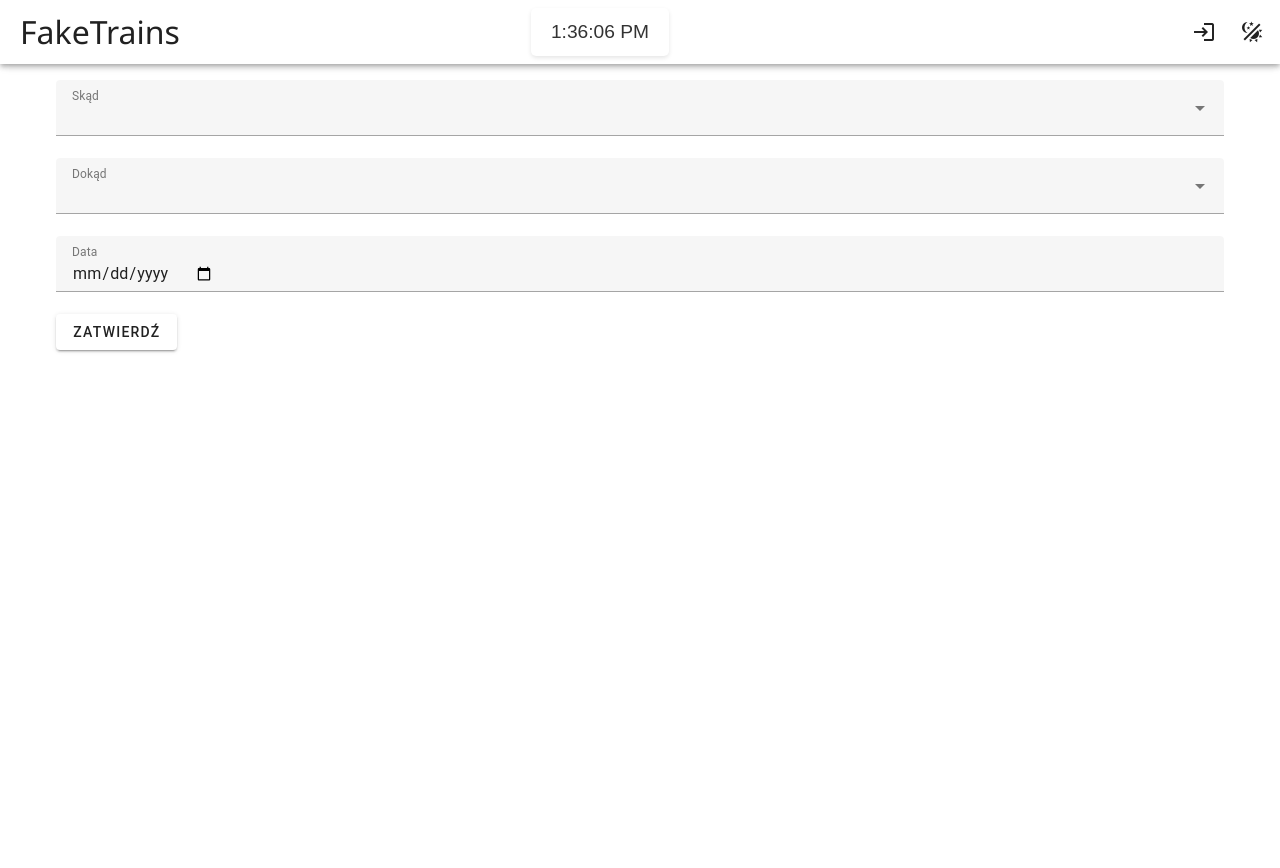
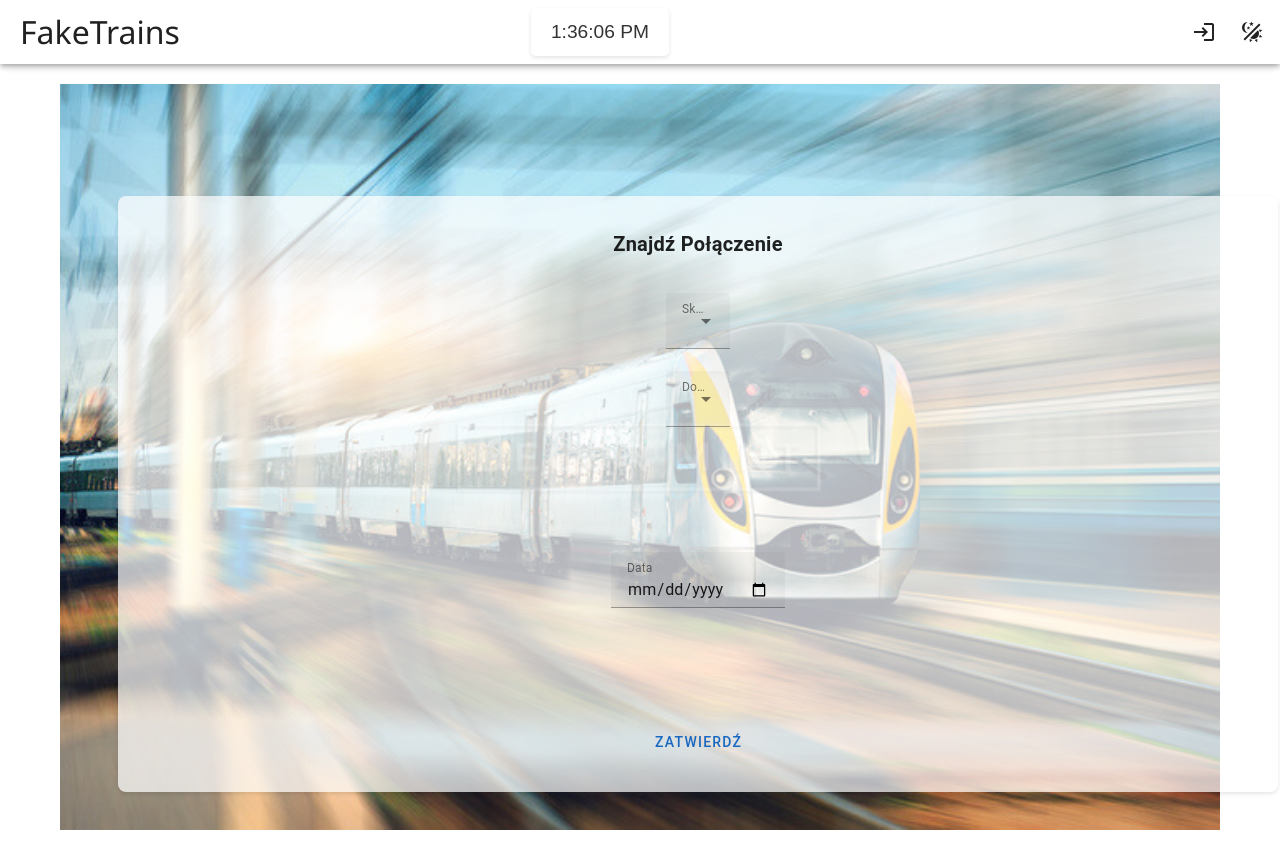
Before and after one commit to m-walas/faketrains, a Vue app in the folder frontend/: page / in a window 1280 px wide. Shown: the top 868 px of the page. Before the commit the page ends 800 px from the top, so only its background shows below. Built offline with nearby package versions, Linux system fonts and the light colour scheme.

Commit message:
wersja niedokonczona

```diff
--- a/frontend/src/components/SearchTripForm.vue
+++ b/frontend/src/components/SearchTripForm.vue
@@ -1,21 +1,88 @@
 <template>
-  <v-form>
+  <v-container fluid class="main-container">
+    <v-row>
+      <!-- Zdjęcie na środku strony -->
+      <v-col cols="12" class="image-col">
+        <v-img src="../assets/tlo.jpg" class="full-height"></v-img>
+
+        <!-- Formularz na zdjęciu -->
+        <v-card class="form-card" >
+          <!-- Sekcja "Trasa" -->
+          <v-card-title class="headline font-weight-bold mb-2">Znajdź Połączenie</v-card-title>
+          <v-divider></v-divider>
+          <v-card-text>
             <v-autocomplete
               :items="citiesFrom"
               label="Skąd"
               v-model="selectedCityFrom"
               @input="fetchCitiesFrom"
+              :loading="isLoadingFrom"
             ></v-autocomplete>
             <v-autocomplete
               :items="citiesTo"
               label="Dokąd"
               v-model="selectedCityTo"
               @input="fetchCitiesTo"
+              :loading="isLoadingTo"
             ></v-autocomplete>
+          </v-card-text>
+
+          <!-- Sekcja "Data" -->
+          <v-divider></v-divider>
+          <v-card-text>
             <v-text-field type="date" label="Data"></v-text-field>
-    <v-btn @click="search">Zatwierdź</v-btn>
-  </v-form>
+          </v-card-text>
+
+          <!-- Przycisk do rozpoczęcia wyszukiwania -->
+          <v-divider></v-divider>
+          <v-card-actions>
+            <v-btn color="primary" @click="search">Zatwierdź</v-btn>
+          </v-card-actions>
+        </v-card>
+      </v-col>
+    </v-row>
+  </v-container>
 </template>
+
+<style scoped>
+.main-container {
+  min-height: 100vh;
+}
+
+.full-height {
+  height: 100%;
+}
+
+
+.image-col {
+  display: flex;
+  align-items: center;
+  justify-content: center;
+  padding: 0;
+  position: relative;
+}
+
+.form-card {
+  position: absolute;
+  top: 15%;
+  left: 5%;
+  height: 80%;
+  width: 20%;
+  display: flex;
+  flex-direction: column;
+  align-items: center;
+  justify-content: center;
+  background-color: rgba(255, 255, 255, 0.7);
+  border-radius: 8px;
+  box-shadow: 0 2px 4px rgba(0, 0, 0, 0.1);
+}
+
+.form-card {
+  width: 100%;
+  padding: 24px;
+}
+</style>
+
 
 <script>
 import axios from 'axios';
```
Also changed, not shown: frontend/src/assets/tlo.jpg (added). Lines whose indentation alone changed are shown as unchanged.
